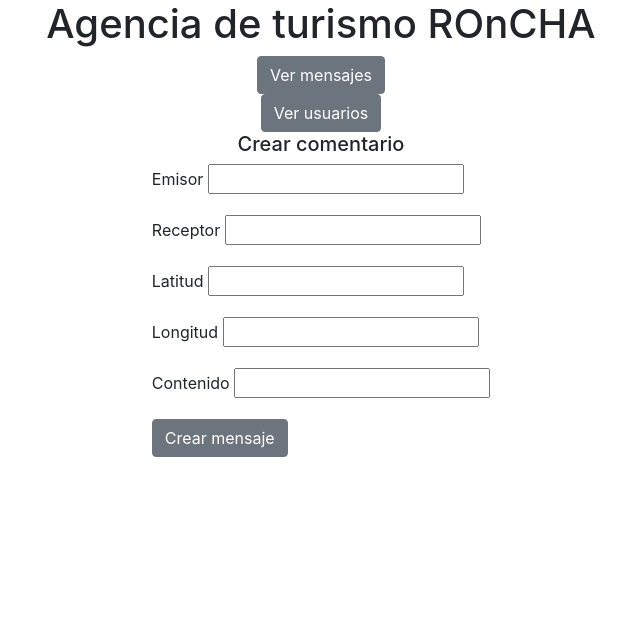
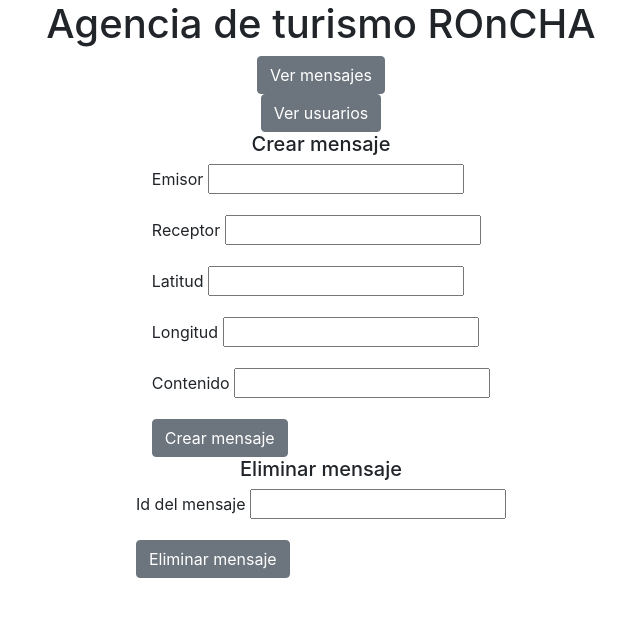
Before and after one commit to AlexanderBarrera/BDgrupo, a Flask app: page / in a window 1280 px wide. Shown: the top 617 px of the page, without its empty margins (319-959 px from the left). Run offline with Flask 2, Linux system fonts and the light colour scheme; parts of the project's set-up code (start-up, migrations or seed data) failed here and were passed over; some libraries are stand-ins or nearby versions.

Commit message:
Se crea el deleteador de mensajes

```diff
--- a/entrega 4/decoder.py
+++ b/entrega 4/decoder.py
@@ -29,7 +29,7 @@ result = db.usuarios.insert_many(records_)
 
 
 cursor = usuarios.find({}, {"_id": 0})
-file = open("usuarios.json", "w")
+file = open("usuarios.json", "w", encoding = "utf-8")
 file.write('[')
 
 qnt_cursor = 0
--- a/entrega 4/main.py
+++ b/entrega 4/main.py
@@ -104,6 +104,16 @@ def create_mensaje():
     # Retorno el texto plano de un json
     return json.jsonify({'success': success, 'message': message})
 
+@app.route("/mensajesdelete", methods=['POST'])
+def delete_mensaje():
+    mid = request.form["mid"]
+    result = mensajes.delete_one({"mid": mid})
+
+    message = f'Mensaje con id={mid} ha sido eliminado.'
+
+    # Retorno el texto plano de un json
+    return json.jsonify({'success': True, 'message': message})
+
 @app.route("/users", methods=['POST'])
 def create_user():
     '''
--- a/entrega 4/templates/index.html
+++ b/entrega 4/templates/index.html
@@ -27,7 +27,7 @@
            </form>
 		</div>
 		<div class="row justify-content-center">
-		    <h5>Crear comentario</h5>
+		    <h5>Crear mensaje</h5>
 		</div>
 		<div class="row justify-content-center">
 		    <form action="mensajes" method="post">
@@ -54,7 +54,18 @@
 	            <button type="submit" class="btn btn-secondary">Crear mensaje</button>
            </form>
 		</div>
-
+		<div class="row justify-content-center">
+		    <h5>Eliminar mensaje</h5>
+		</div>
+		<div class="row justify-content-center">
+		    <form action="mensajesdelete" method="post">
+		        <div class="form-group">
+                    <label for="mid">Id del mensaje</label>
+		            <input type="number" name="mid">
+		        </div>
+	            <button type="submit" class="btn btn-secondary">Eliminar mensaje</button>
+           </form>
+		</div>
 	</div>
 </body>
 </html>
```
